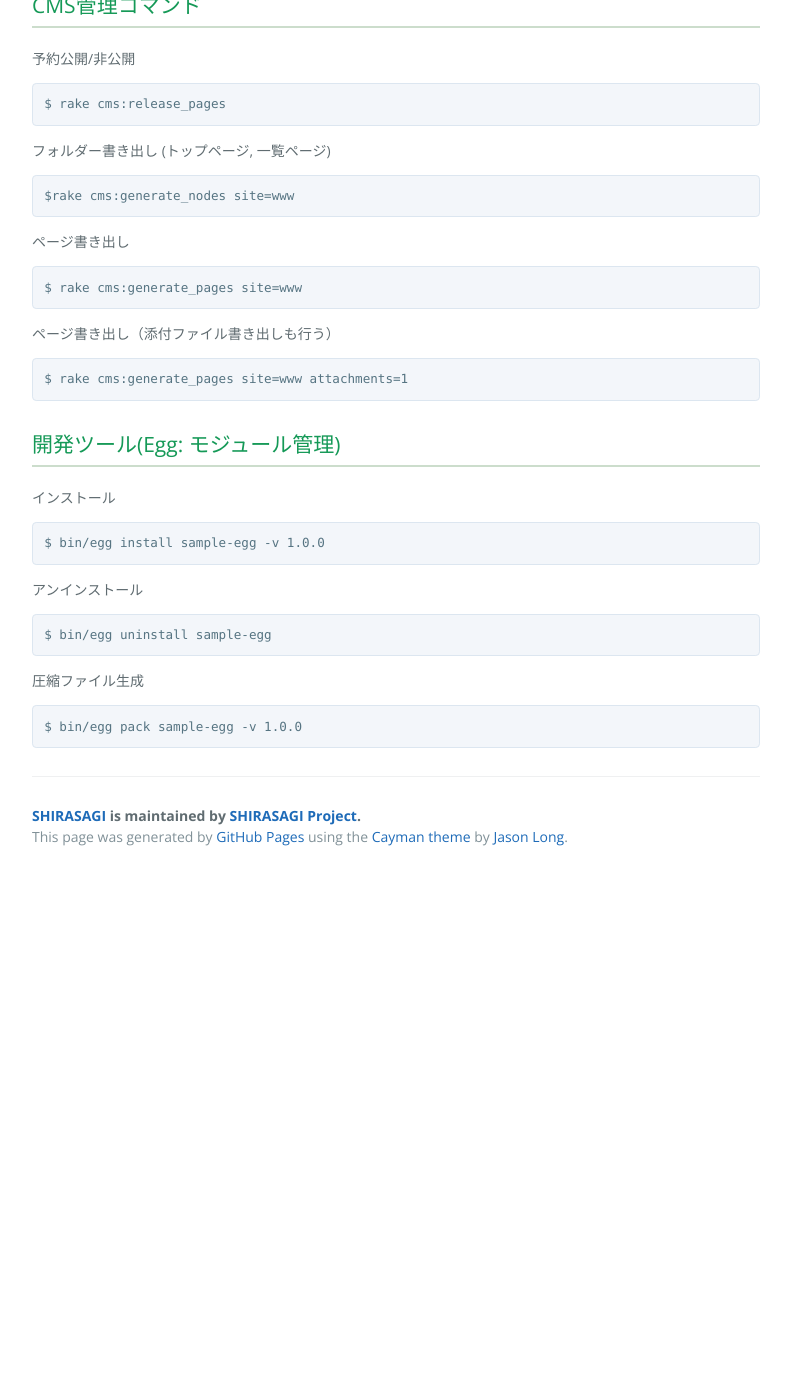
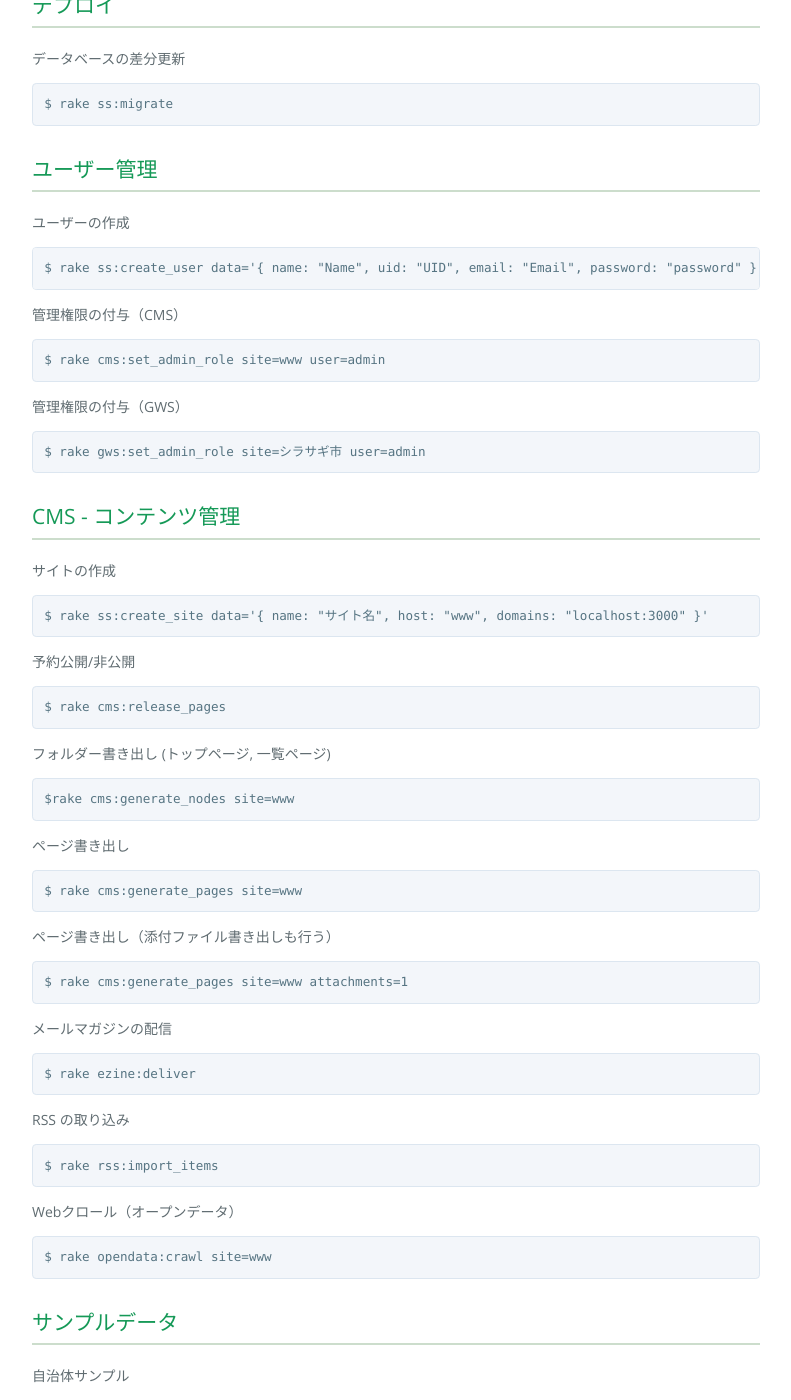
Before and after one commit to shirasagi/shirasagi.github.io, a Jekyll site: the page built from settings/cmd.md, in a window 1280 px wide and 1400 px high, scrolled down 318 px. Shown: the whole window, without its empty margins (244-1035 px from the left). Built offline with Jekyll 4.4.1, drawn with Linux system fonts in a browser that asks for light colours; nearby versions of some CDN libraries; Markdown is read by kramdown in place of the engine named in the settings; before the commit the page ends 1193 px from its top, so only the background shows below that; some of the changed text lies outside the part shown.

````diff
--- a/settings/cmd.md
+++ b/settings/cmd.md
@@ -3,7 +3,41 @@ layout: default
 title: 管理コマンド
 ---
 
-## CMS管理コマンド
+## デプロイ
+
+データベースの差分更新
+
+```
+$ rake ss:migrate
+```
+
+## ユーザー管理
+
+ユーザーの作成
+
+```
+$ rake ss:create_user data='{ name: "Name", uid: "UID", email: "Email", password: "password" }'
+```
+
+管理権限の付与（CMS）
+
+```
+$ rake cms:set_admin_role site=www user=admin
+```
+
+管理権限の付与（GWS）
+
+```
+$ rake gws:set_admin_role site=シラサギ市 user=admin
+```
+
+## CMS - コンテンツ管理
+
+サイトの作成
+
+```
+$ rake ss:create_site data='{ name: "サイト名", host: "www", domains: "localhost:3000" }'
+```
 
 予約公開/非公開
 
@@ -29,7 +63,52 @@ $ rake cms:generate_pages site=www
 $ rake cms:generate_pages site=www attachments=1
 ```
 
-## 開発ツール(Egg: モジュール管理)
+メールマガジンの配信
+
+```
+$ rake ezine:deliver
+```
+
+RSS の取り込み
+
+```
+$ rake rss:import_items
+```
+
+Webクロール（オープンデータ）
+
+```
+$ rake opendata:crawl site=www
+```
+
+## サンプルデータ
+
+自治体サンプル
+
+```
+$ rake db:seed name=demo site=www
+```
+
+企業サンプル
+
+```
+$ rake db:seed name=company site=www
+```
+
+オープンデータサンプル
+
+```
+$ rake db:seed name=opendata site=www
+```
+
+GWS サンプル
+
+```
+$ rake db:seed name=gws_demo
+```
+
+
+## 開発 - モジュール管理
 
 インストール
 
````
Also changed, not shown: installation/manual.md (+8 -22 lines).
